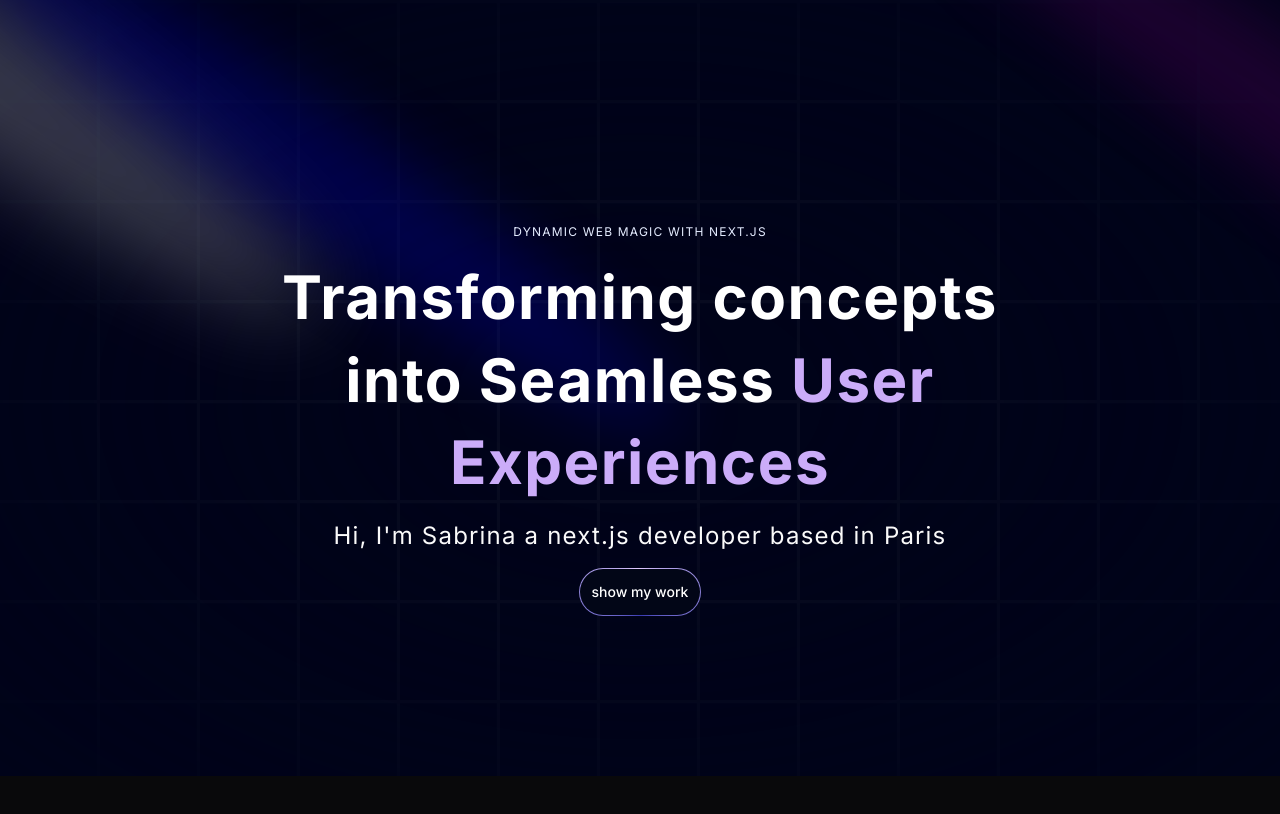
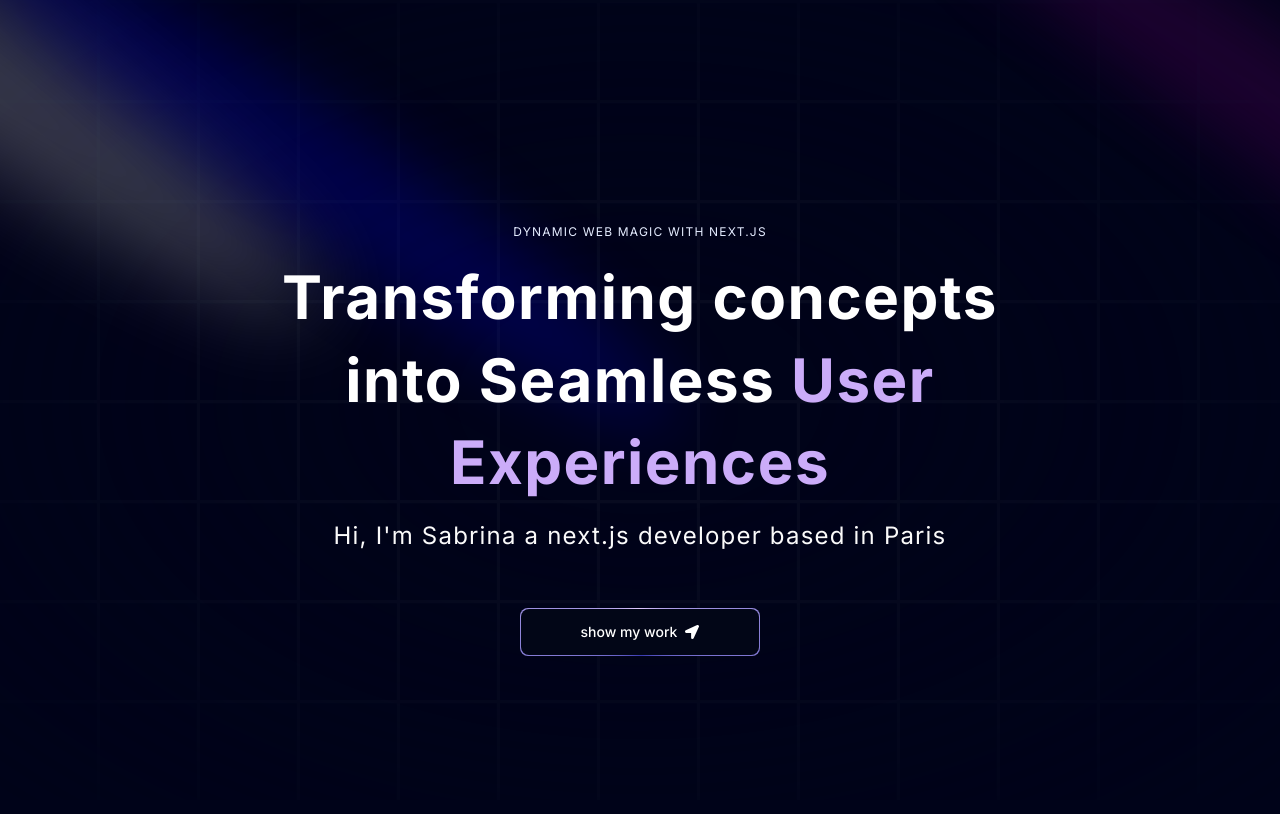
Before and after one commit to Axido545/mpsm, a Next.js app: page / in a window 1280 px wide. Built offline with nearby package versions, Linux system fonts and the light colour scheme.

Commit message:
add props ts

```diff
--- a/components/ui/MagicButton.tsx
+++ b/components/ui/MagicButton.tsx
@@ -1,11 +1,36 @@
 import React from 'react'
 
-function MagicButton({title}) {
+function MagicButton({
+  title,
+  icon,
+  position,
+  handleClick,
+  otherClasses
+}:{
+  title: string ;
+  icon :React.ReactNode;
+  position : string;
+  handleClick?:()=>void;
+  otherClasses?: string;
+}) {
   return (
-    <button className="relative inline-flex h-12 overflow-hidden rounded-full p-[1px] focus:outline-none focus:ring-2 focus:ring-slate-400 focus:ring-offset-2 focus:ring-offset-slate-50">
-    <span className="absolute inset-[-1000%] animate-[spin_2s_linear_infinite] bg-[conic-gradient(from_90deg_at_50%_50%,#E2CBFF_0%,#393BB2_50%,#E2CBFF_100%)]" />
-    <span className="inline-flex h-full w-full cursor-pointer items-center justify-center rounded-full bg-slate-950 px-3 py-1 text-sm font-medium text-white backdrop-blur-3xl">
+    <button
+     className="relative inline-flex h-12
+    w-full
+    overflow-hidden rounded-lg p-[1px]
+    focus:outline-none md:w-60 md:mt-10"
+    >
+    <span className="absolute inset-[-1000%]
+    animate-[spin_2s_linear_infinite] bg-[conic-gradient(from_90deg_at_50%_50%,#E2CBFF_0%,#393BB2_50%,#E2CBFF_100%)]" />
+
+    {/* remove px-3 py-1, add px-5 gap-2 */}
+    <span className={`inline-flex h-full w-full
+     cursor-pointer items-center justify-center
+     rounded-lg bg-slate-950 px-7  text-sm font-medium
+      text-white backdrop-blur-3xl gap-2 ${otherClasses}`}>
+        {position === 'left' && icon }
       {title}
+      {position === 'right' && icon }
     </span>
   </button>
   )
```
